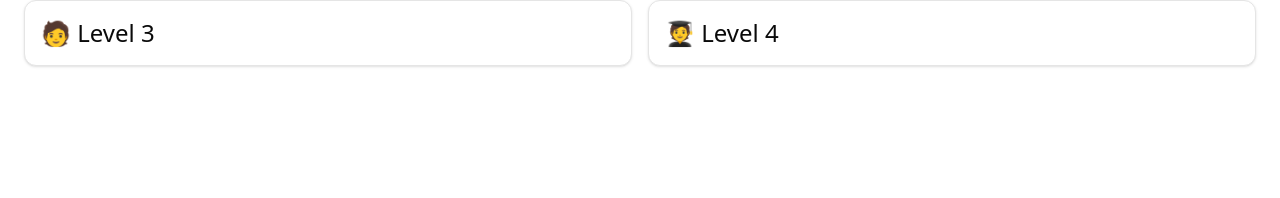
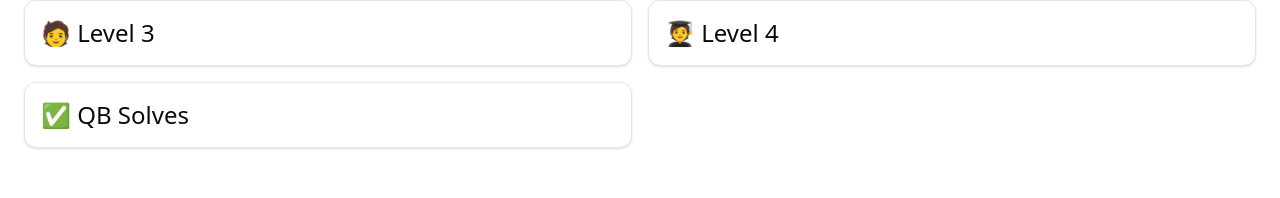
Before and after one commit to TriptoAfsin/notebot-web-v2, a React (Vite) app: page /q-bank in a window 1280 px wide. Shown: the part 266-464 px from the top of the page. Built offline with nearby package versions, Linux system fonts and the light colour scheme; no server answers; the HTML template or start-up script is replaced by a standard one.

Commit message:
chore: add QB Solves resource link

```diff
--- a/src/pages/q-bank/index.tsx
+++ b/src/pages/q-bank/index.tsx
@@ -30,6 +30,10 @@ const levels = [
   {
     name: "🧑‍🎓 Level 4",
     href: "https://drive.google.com/drive/folders/17QQ6mXUYe3FL7sf4VMzdBBkRbJAId0VT?usp=sharing",
+  },
+  {
+    name: "✅ QB Solves",
+    href: "https://drive.google.com/drive/folders/1hvldnZCyOX412pBbdElbRvh33o7uqg2R?usp=sharing",
   },
 ];
 
```
